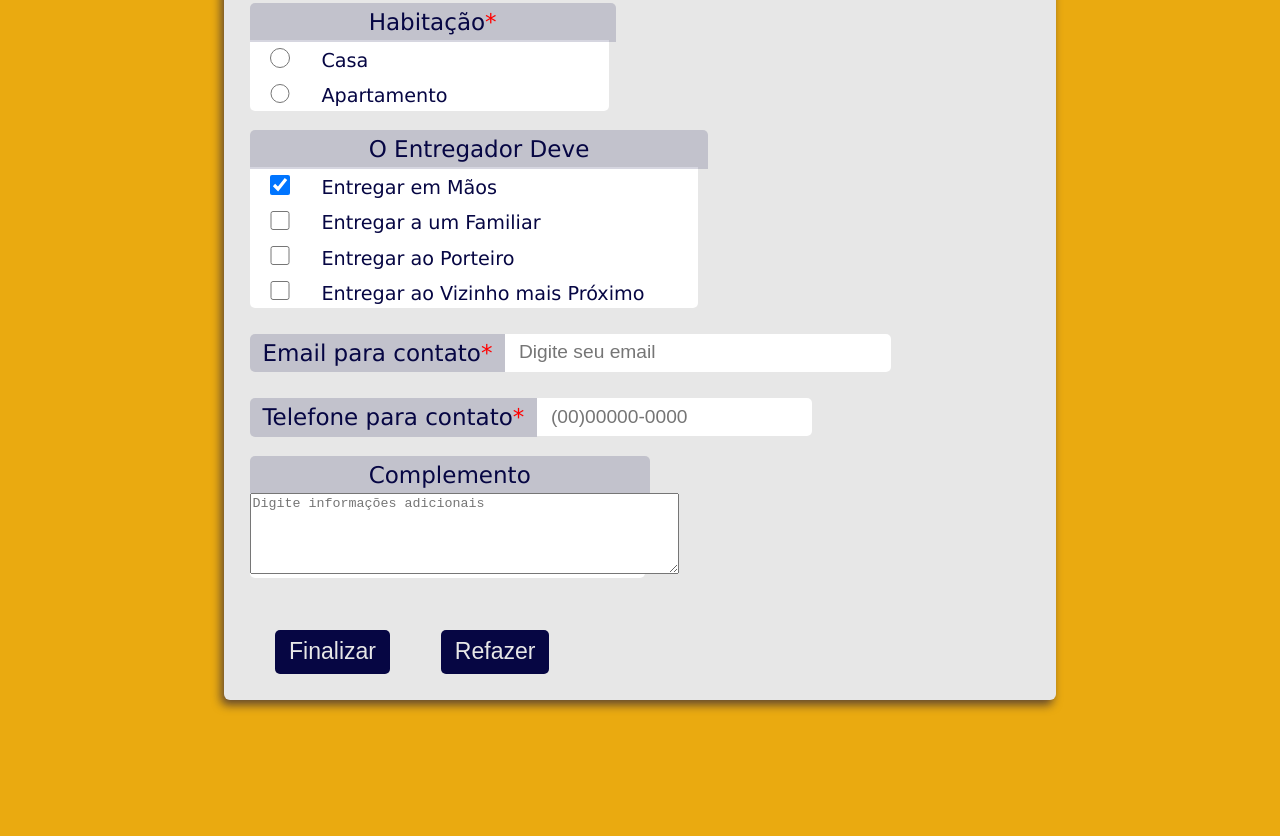
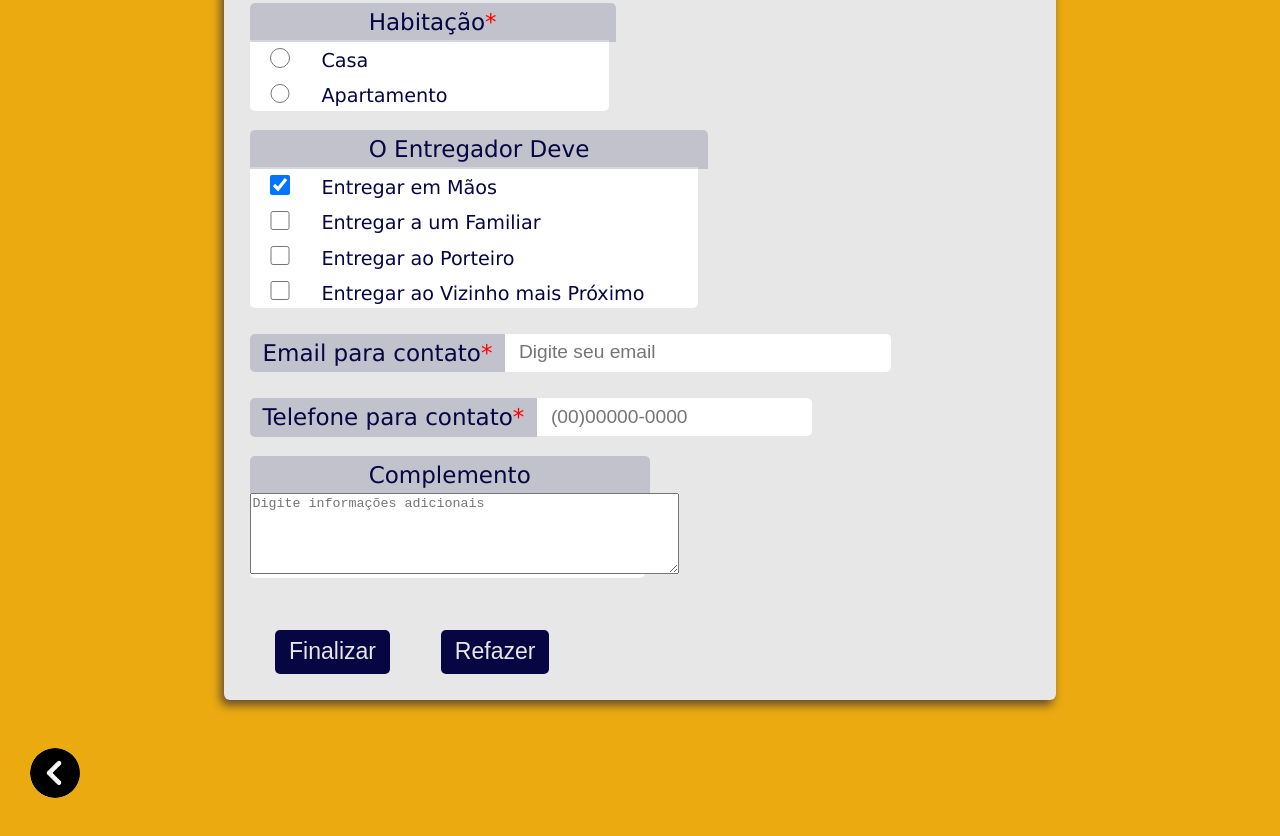
Before and after one commit to Nivea-izeLu/Paginas-Front-end, a plain HTML site: page Ex. Real Formulário.html in a window 1280 px wide. Shown: the part 2408-3244 px from the top of the page. Before the commit the page ends 3172 px from the top, so only its background shows below. Drawn offline with Linux system fonts and the light colour scheme.

Commit message:
add bottons

```diff
--- a/Ex. Real Formulário.html
+++ b/Ex. Real Formulário.html
@@ -17,6 +17,7 @@
             background-color: var(--color1);
             margin: 0%;
             padding: 0%;
+            margin-bottom: 150px;
         }
         h1{
             font-family: 'Segoe UI', Tahoma, Geneva, Verdana, sans-serif;
@@ -123,6 +124,24 @@
         border-radius: 5px;
         font-size: 1.8dvw;
        }
+       .anterior{
+        position:relative;
+        transform: translate(-50%, -50%);
+        transform: rotate(180deg);
+        float: left;
+        }
+        .anterior  img{
+            height:50px;
+            width:50px;
+            margin:0px 30px -20px 30px;
+            border-radius: 50%;
+            transition: 0.5s;
+        }
+        .anterior img:hover{
+            transform: scale(1.1);
+            transition: 0.5s;
+            box-shadow: -4px -4px 10px rgba(36, 36, 36, 0.644);
+        }
     </style>
 </head>
 <body>
@@ -345,8 +364,10 @@
 
         </form>
     </div>
-    <script>
-
-    </script>
+    <aside class="anterior">
+        <a href="Ex. Real Tabela Zebrada Sticky Top.html">
+            <img src="arquivos/proximo.png">
+        </a>
+    </aside>
 </body>
 </html>
```
Also changed, not shown: Ex. Real Tabela Zebrada Sticky Top.html (+21 -0 lines).
